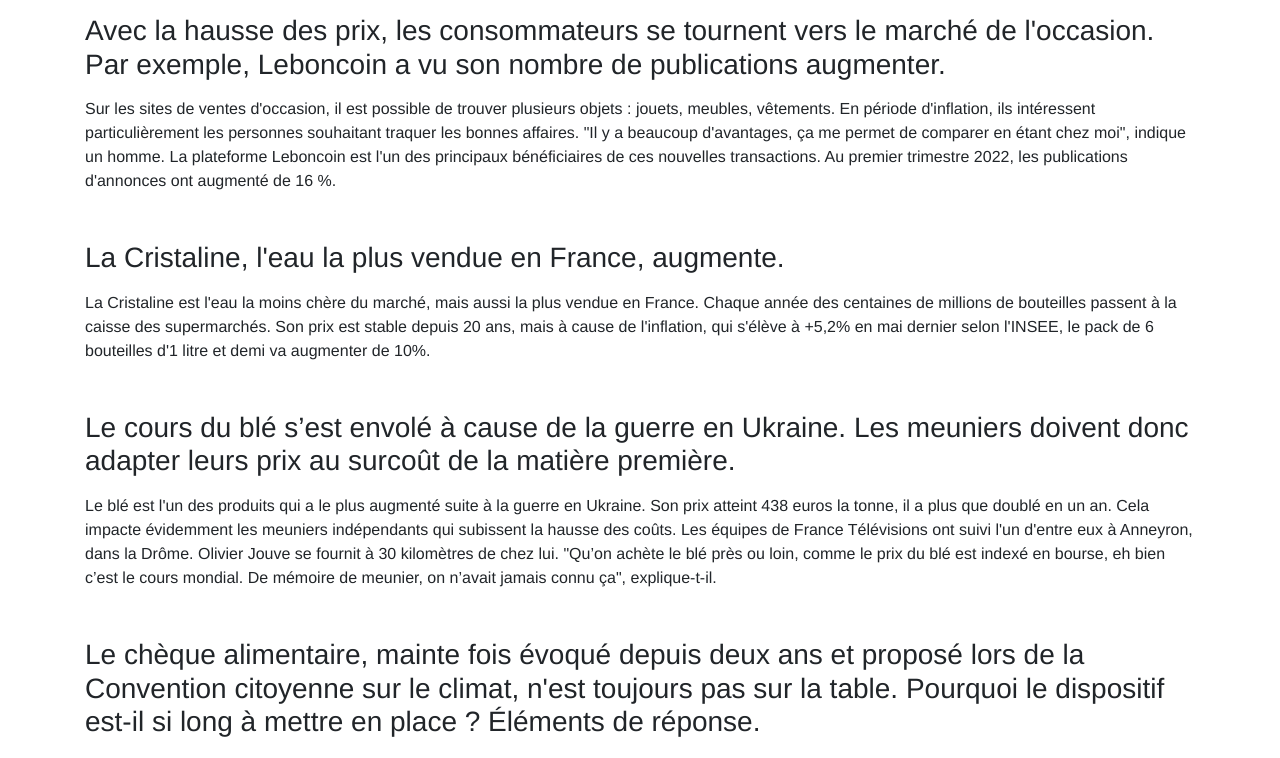
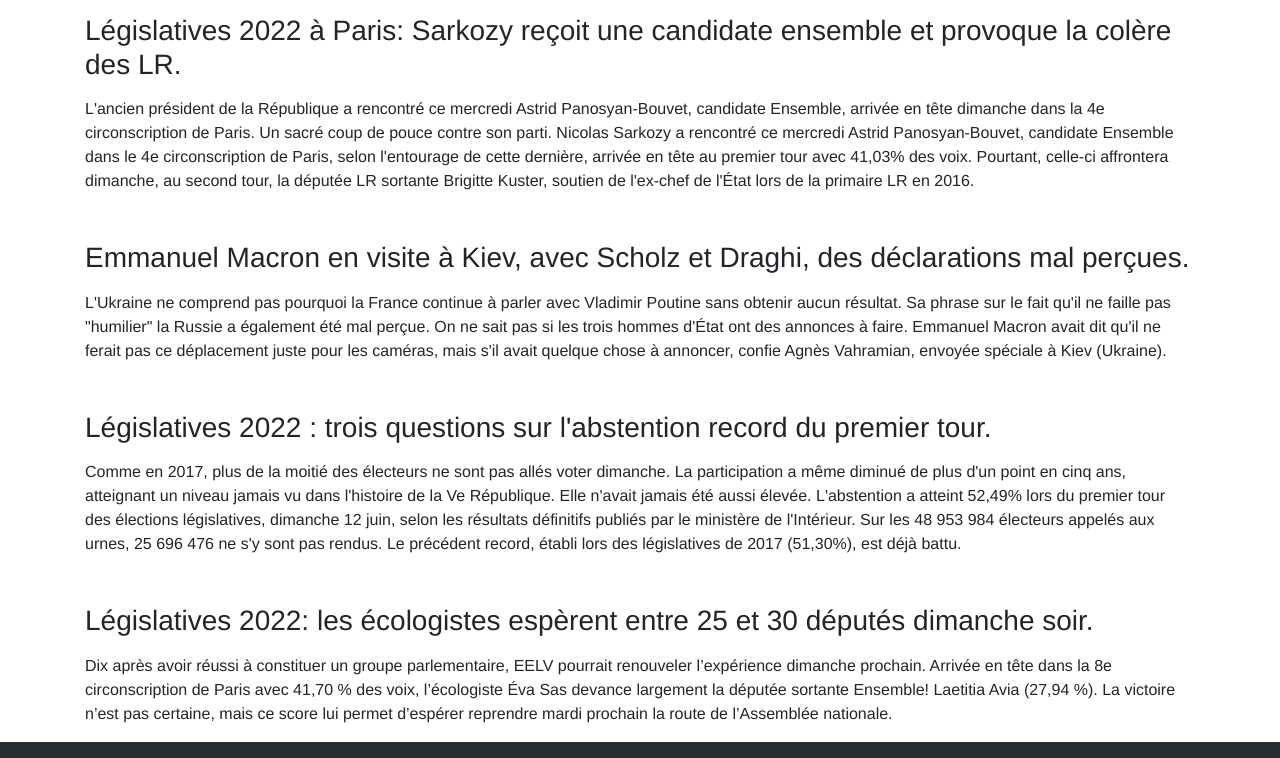
Before and after one commit to IvanMakarenko91/info, a React (Create React App) app: page /politique in a window 1280 px wide. Shown: the part 635-1393 px from the top of the page. Built offline with nearby package versions, Linux system fonts and the light colour scheme.

Commit message:
Texte écrit

```diff
--- a/src/routes/canicule.js
+++ b/src/routes/canicule.js
@@ -6,16 +6,15 @@ const canicule = () => {
     <>
     <Cani>Canicule : alerte météo</Cani>
     <div className='container'>
-      <div>Publié le 15/06/2022 13:01 <strong className='ml-3'> Mis à jour le 15/06/2022 18:36</strong></div>
-      <img src='/img3.jpg' alt='' />
-      <h3 className='my-3'>Avec la hausse des prix, les consommateurs se tournent vers le marché de l'occasion. Par exemple, Leboncoin a vu son nombre de publications augmenter. </h3>
-      <p>Sur les sites de ventes d'occasion, il est possible de trouver plusieurs objets : jouets, meubles, vêtements. En période d'inflation, ils intéressent particulièrement les personnes souhaitant traquer les bonnes affaires. "Il y a beaucoup d'avantages, ça me permet de comparer en étant chez moi", indique un homme. La plateforme Leboncoin est l'un des principaux bénéficiaires de ces nouvelles transactions. Au premier trimestre 2022, les publications d'annonces ont augmenté de 16 %.</p>
-      <h3 className='mt-5 mb-3'>La Cristaline, l'eau la plus vendue en France, augmente.</h3>
-      <p>La Cristaline est l'eau la moins chère du marché, mais aussi la plus vendue en France. Chaque année des centaines de millions de bouteilles passent à la caisse des supermarchés. Son prix est stable depuis 20 ans, mais à cause de l'inflation, qui s'élève à +5,2% en mai dernier selon l'INSEE, le pack de 6 bouteilles d'1 litre et demi va augmenter de 10%.</p>
-      <h3 className='mt-5 mb-3'>Le cours du blé s’est envolé à cause de la guerre en Ukraine. Les meuniers doivent donc adapter leurs prix au surcoût de la matière première.</h3>
-      <p>Le blé est l'un des produits qui a le plus augmenté suite à la guerre en Ukraine. Son prix atteint 438 euros la tonne, il a plus que doublé en un an. Cela impacte évidemment les meuniers indépendants qui subissent la hausse des coûts. Les équipes de France Télévisions ont suivi l'un d'entre eux à Anneyron, dans la Drôme. Olivier Jouve se fournit à 30 kilomètres de chez lui. "Qu’on achète le blé près ou loin, comme le prix du blé est indexé en bourse, eh bien c’est le cours mondial. De mémoire de meunier, on n’avait jamais connu ça", explique-t-il.</p>
-      <h3 className='mt-5 mb-3'>Le chèque alimentaire, mainte fois évoqué depuis deux ans et proposé lors de la Convention citoyenne sur le climat, n'est toujours pas sur la table. Pourquoi le dispositif est-il si long à mettre en place ? Éléments de réponse.</h3>
-      <p>C'était l'une des propositions phares de la Convention citoyenne pour le climat : verser chaque mois une aide aux foyers les plus modestes, pour les encourager à consommer des produits alimentaires durables, français et bio. La proposition a été validée en juin 2020 par le chef de l'État, Emmanuel Macron. Deux ans plus ans, elle peine encore à voir le jour. Selon le ministre de l'Économie, Bruno Le Maire, faire une liste de produits français éligibles au coup de pouce serait une opération trop complexe. </p>
+      <div>Publié le 16/06/2022 8:59 <strong className='ml-3'> Mis à jour le 16/06/2022 11:45</strong></div>
+      <img src='/img3.jpg' alt='' className="first-photo" />
+      <h3 className='my-3'>Canicule : Météo-France place 23 départements en vigilance orange. </h3>
+      <p>Une vague de chaleur arrivée d’Espagne se met en place par le sud du pays. Vingt-trois départements d’un grand quart sud-ouest ont été placés en vigilance orange canicule, a annoncé Météo-France mercredi 15 juin. Les maximales ont dépassé les 30 °C, dans l’après-midi, dans la plupart des régions, excepté du nord de la Bretagne au Pas-de-Calais. D’ici le week-end, cette vague de chaleur va encore s’intensifier. « A partir de vendredi, on a un affolement du mercure avec 40 °C régulièrement atteint sur le Sud-Ouest et possible jusqu’à la Loire, comme en vallée du Rhône », prévient Olivier Proust, prévisionniste à Météo-France.</p>
+      <img src='/img3.jpg' alt=''/>
+      <h3 className='mt-5 mb-3'>Canicule record en Inde : "On a du mal à descendre en dessous de 36° la nuit".</h3>
+      <p>Les mois de mars et d'avril, exceptionnellement chauds, ont fait grimper la consommation d'électricité, notamment pour alimenter les climatiseurs gourmands en énergie. Les centrales électriques manquent à présent de charbon pour répondre à la demande. D'après l'Organisation météorologique mondiale des Nations unies (OMM), cette vague de chaleur record est "cohérente" avec le changement climatique. Conséquence de cette canicule sans précédent, l'Inde, deuxième producteur au monde, a décidé d’interdire les exportations de blé face à la baisse de sa production, due notamment à des vagues extrêmes de chaleur, ce qui va "aggraver la crise" d'approvisionnement en céréales avec la guerre en Ukraine, selon le G7.</p>
+      <h3 className='mt-5 mb-3'>Vague de chaleur : Angers, première ville verte de France.</h3>
+      <p>Face à ces canicules qui s'annoncent de plus en plus fréquentes, les pouvoirs publics sont mis au défi de trouver des solutions. Le gouvernement a annoncé la mise en place d'un fond de 500 millions d'euros pour rafraîchir les grandes villes, avec un programme de revégétalisation, comme à Angers (Maine-et-Loire), pionnière en la matière. Autre réalisation proche des habitations : des arbres hauts de plus de 10 mètres ont été plantés. Selon la couverture végétale, la température peut baisser de 2 à 4 degrés. "On profite de planter un arbre pour désimperméabiliser le sol au pied de cet arbre", explique Jacques-Olivier Martin, adjoint aux espaces verts.</p>
     </div>
     </>
   )
--- a/src/routes/inflation.js
+++ b/src/routes/inflation.js
@@ -7,11 +7,12 @@ const inflation = () => {
     <Infla>inflation : Quelles conséquences ?</Infla>
     <div className='container'>
       <div>Publié le 15/06/2022 11:26 <strong className='ml-3'> Mis à jour le 15/06/2022 16:22</strong></div>
-      <img src='/img2.jpg' alt='' />
+      <img src='/img2.jpg' alt='' className='first-photo' />
       <h3 className='my-3'>Avec la hausse des prix, les consommateurs se tournent vers le marché de l'occasion. Par exemple, Leboncoin a vu son nombre de publications augmenter. </h3>
       <p>Sur les sites de ventes d'occasion, il est possible de trouver plusieurs objets : jouets, meubles, vêtements. En période d'inflation, ils intéressent particulièrement les personnes souhaitant traquer les bonnes affaires. "Il y a beaucoup d'avantages, ça me permet de comparer en étant chez moi", indique un homme. La plateforme Leboncoin est l'un des principaux bénéficiaires de ces nouvelles transactions. Au premier trimestre 2022, les publications d'annonces ont augmenté de 16 %.</p>
       <h3 className='mt-5 mb-3'>La Cristaline, l'eau la plus vendue en France, augmente.</h3>
       <p>La Cristaline est l'eau la moins chère du marché, mais aussi la plus vendue en France. Chaque année des centaines de millions de bouteilles passent à la caisse des supermarchés. Son prix est stable depuis 20 ans, mais à cause de l'inflation, qui s'élève à +5,2% en mai dernier selon l'INSEE, le pack de 6 bouteilles d'1 litre et demi va augmenter de 10%.</p>
+      <img src='/img3.jpg' alt=''/>
       <h3 className='mt-5 mb-3'>Le cours du blé s’est envolé à cause de la guerre en Ukraine. Les meuniers doivent donc adapter leurs prix au surcoût de la matière première.</h3>
       <p>Le blé est l'un des produits qui a le plus augmenté suite à la guerre en Ukraine. Son prix atteint 438 euros la tonne, il a plus que doublé en un an. Cela impacte évidemment les meuniers indépendants qui subissent la hausse des coûts. Les équipes de France Télévisions ont suivi l'un d'entre eux à Anneyron, dans la Drôme. Olivier Jouve se fournit à 30 kilomètres de chez lui. "Qu’on achète le blé près ou loin, comme le prix du blé est indexé en bourse, eh bien c’est le cours mondial. De mémoire de meunier, on n’avait jamais connu ça", explique-t-il.</p>
       <h3 className='mt-5 mb-3'>Le chèque alimentaire, mainte fois évoqué depuis deux ans et proposé lors de la Convention citoyenne sur le climat, n'est toujours pas sur la table. Pourquoi le dispositif est-il si long à mettre en place ? Éléments de réponse.</h3>
--- a/src/routes/politique.js
+++ b/src/routes/politique.js
@@ -6,16 +6,16 @@ const politique = () => {
     <>
     <Poli>Politique : les législatives</Poli>
     <div className='container'>
-      <div>Publié le 15/06/2022 13:01 <strong className='ml-3'> Mis à jour le 15/06/2022 18:36</strong></div>
-      <img src='/img4.jpg' alt='' />
-      <h3 className='my-3'>Avec la hausse des prix, les consommateurs se tournent vers le marché de l'occasion. Par exemple, Leboncoin a vu son nombre de publications augmenter. </h3>
-      <p>Sur les sites de ventes d'occasion, il est possible de trouver plusieurs objets : jouets, meubles, vêtements. En période d'inflation, ils intéressent particulièrement les personnes souhaitant traquer les bonnes affaires. "Il y a beaucoup d'avantages, ça me permet de comparer en étant chez moi", indique un homme. La plateforme Leboncoin est l'un des principaux bénéficiaires de ces nouvelles transactions. Au premier trimestre 2022, les publications d'annonces ont augmenté de 16 %.</p>
-      <h3 className='mt-5 mb-3'>La Cristaline, l'eau la plus vendue en France, augmente.</h3>
-      <p>La Cristaline est l'eau la moins chère du marché, mais aussi la plus vendue en France. Chaque année des centaines de millions de bouteilles passent à la caisse des supermarchés. Son prix est stable depuis 20 ans, mais à cause de l'inflation, qui s'élève à +5,2% en mai dernier selon l'INSEE, le pack de 6 bouteilles d'1 litre et demi va augmenter de 10%.</p>
-      <h3 className='mt-5 mb-3'>Le cours du blé s’est envolé à cause de la guerre en Ukraine. Les meuniers doivent donc adapter leurs prix au surcoût de la matière première.</h3>
-      <p>Le blé est l'un des produits qui a le plus augmenté suite à la guerre en Ukraine. Son prix atteint 438 euros la tonne, il a plus que doublé en un an. Cela impacte évidemment les meuniers indépendants qui subissent la hausse des coûts. Les équipes de France Télévisions ont suivi l'un d'entre eux à Anneyron, dans la Drôme. Olivier Jouve se fournit à 30 kilomètres de chez lui. "Qu’on achète le blé près ou loin, comme le prix du blé est indexé en bourse, eh bien c’est le cours mondial. De mémoire de meunier, on n’avait jamais connu ça", explique-t-il.</p>
-      <h3 className='mt-5 mb-3'>Le chèque alimentaire, mainte fois évoqué depuis deux ans et proposé lors de la Convention citoyenne sur le climat, n'est toujours pas sur la table. Pourquoi le dispositif est-il si long à mettre en place ? Éléments de réponse.</h3>
-      <p>C'était l'une des propositions phares de la Convention citoyenne pour le climat : verser chaque mois une aide aux foyers les plus modestes, pour les encourager à consommer des produits alimentaires durables, français et bio. La proposition a été validée en juin 2020 par le chef de l'État, Emmanuel Macron. Deux ans plus ans, elle peine encore à voir le jour. Selon le ministre de l'Économie, Bruno Le Maire, faire une liste de produits français éligibles au coup de pouce serait une opération trop complexe. </p>
+      <div>Publié le 16/06/2022 10:12 <strong className='ml-3'> Mis à jour le 15/06/2022 17:51</strong></div>
+      <img src='/img4.jpg' alt='' className='first-photo' />
+      <h3 className='my-3'>Législatives 2022 à Paris: Sarkozy reçoit une candidate ensemble et provoque la colère des LR. </h3>
+      <p>L'ancien président de la République a rencontré ce mercredi Astrid Panosyan-Bouvet, candidate Ensemble, arrivée en tête dimanche dans la 4e circonscription de Paris. Un sacré coup de pouce contre son parti. Nicolas Sarkozy a rencontré ce mercredi Astrid Panosyan-Bouvet, candidate Ensemble dans le 4e circonscription de Paris, selon l'entourage de cette dernière, arrivée en tête au premier tour avec 41,03% des voix. Pourtant, celle-ci affrontera dimanche, au second tour, la députée LR sortante Brigitte Kuster, soutien de l'ex-chef de l'État lors de la primaire LR en 2016.</p>
+      <h3 className='mt-5 mb-3'>Emmanuel Macron en visite à Kiev, avec Scholz et Draghi, des déclarations mal perçues.</h3>
+      <p>L'Ukraine ne comprend pas pourquoi la France continue à parler avec Vladimir Poutine sans obtenir aucun résultat. Sa phrase sur le fait qu'il ne faille pas "humilier" la Russie a également été mal perçue. On ne sait pas si les trois hommes d'État ont des annonces à faire. Emmanuel Macron avait dit qu'il ne ferait pas ce déplacement juste pour les caméras, mais s'il avait quelque chose à annoncer, confie Agnès Vahramian, envoyée spéciale à Kiev (Ukraine).</p>
+      <h3 className='mt-5 mb-3'>Législatives 2022 : trois questions sur l'abstention record du premier tour.</h3>
+      <p>Comme en 2017, plus de la moitié des électeurs ne sont pas allés voter dimanche. La participation a même diminué de plus d'un point en cinq ans, atteignant un niveau jamais vu dans l'histoire de la Ve République. Elle n'avait jamais été aussi élevée. L'abstention a atteint 52,49% lors du premier tour des élections législatives, dimanche 12 juin, selon les résultats définitifs publiés par le ministère de l'Intérieur. Sur les 48 953 984 électeurs appelés aux urnes, 25 696 476 ne s'y sont pas rendus. Le précédent record, établi lors des législatives de 2017 (51,30%), est déjà battu.</p>
+      <h3 className='mt-5 mb-3'>Législatives 2022: les écologistes espèrent entre 25 et 30 députés dimanche soir.</h3>
+      <p>Dix après avoir réussi à constituer un groupe parlementaire, EELV pourrait renouveler l’expérience dimanche prochain. Arrivée en tête dans la 8e circonscription de Paris avec 41,70 % des voix, l’écologiste Éva Sas devance largement la députée sortante Ensemble! Laetitia Avia (27,94 %). La victoire n’est pas certaine, mais ce score lui permet d’espérer reprendre mardi prochain la route de l’Assemblée nationale.</p>
     </div>
     </>
   )
--- a/src/routes/ukraine.js
+++ b/src/routes/ukraine.js
@@ -7,15 +7,15 @@ const Ukraine = () => {
     <Ukr>La guerre en ukraine</Ukr>
     <div className='container'>
       <div>Publié le 15/06/2022 13:01 <strong className='ml-3'> Mis à jour le 15/06/2022 18:36</strong></div>
-      <img src='/img1.jpg' alt='' />
-      <h3 className='my-3'>Avec la hausse des prix, les consommateurs se tournent vers le marché de l'occasion. Par exemple, Leboncoin a vu son nombre de publications augmenter. </h3>
-      <p>Sur les sites de ventes d'occasion, il est possible de trouver plusieurs objets : jouets, meubles, vêtements. En période d'inflation, ils intéressent particulièrement les personnes souhaitant traquer les bonnes affaires. "Il y a beaucoup d'avantages, ça me permet de comparer en étant chez moi", indique un homme. La plateforme Leboncoin est l'un des principaux bénéficiaires de ces nouvelles transactions. Au premier trimestre 2022, les publications d'annonces ont augmenté de 16 %.</p>
-      <h3 className='mt-5 mb-3'>La Cristaline, l'eau la plus vendue en France, augmente.</h3>
-      <p>La Cristaline est l'eau la moins chère du marché, mais aussi la plus vendue en France. Chaque année des centaines de millions de bouteilles passent à la caisse des supermarchés. Son prix est stable depuis 20 ans, mais à cause de l'inflation, qui s'élève à +5,2% en mai dernier selon l'INSEE, le pack de 6 bouteilles d'1 litre et demi va augmenter de 10%.</p>
-      <h3 className='mt-5 mb-3'>Le cours du blé s’est envolé à cause de la guerre en Ukraine. Les meuniers doivent donc adapter leurs prix au surcoût de la matière première.</h3>
-      <p>Le blé est l'un des produits qui a le plus augmenté suite à la guerre en Ukraine. Son prix atteint 438 euros la tonne, il a plus que doublé en un an. Cela impacte évidemment les meuniers indépendants qui subissent la hausse des coûts. Les équipes de France Télévisions ont suivi l'un d'entre eux à Anneyron, dans la Drôme. Olivier Jouve se fournit à 30 kilomètres de chez lui. "Qu’on achète le blé près ou loin, comme le prix du blé est indexé en bourse, eh bien c’est le cours mondial. De mémoire de meunier, on n’avait jamais connu ça", explique-t-il.</p>
-      <h3 className='mt-5 mb-3'>Le chèque alimentaire, mainte fois évoqué depuis deux ans et proposé lors de la Convention citoyenne sur le climat, n'est toujours pas sur la table. Pourquoi le dispositif est-il si long à mettre en place ? Éléments de réponse.</h3>
-      <p>C'était l'une des propositions phares de la Convention citoyenne pour le climat : verser chaque mois une aide aux foyers les plus modestes, pour les encourager à consommer des produits alimentaires durables, français et bio. La proposition a été validée en juin 2020 par le chef de l'État, Emmanuel Macron. Deux ans plus ans, elle peine encore à voir le jour. Selon le ministre de l'Économie, Bruno Le Maire, faire une liste de produits français éligibles au coup de pouce serait une opération trop complexe. </p>
+      <img src='/img1.jpg' alt='' className='first-photo' />
+      <h3 className='my-3'>Les Russes progressent inexorablement à Severodonetsk. </h3>
+      <p>Les forces russes poursuivent leur offensive sur Severodonetsk, la capitale de l'oblast de Louhansk, où elles progressent toujours lentement et inexorablement. En face, les troupes ukrainiennes essuient dans cette bataille décisive des pertes "terrifiantes", selon le terme employé par Volodymyr Zelensky. La semaine dernière, le président ukrainien évoquait entre 80 et 100 soldats tués chaque jour. Acculées par la puissance de feu de l'artillerie russe, les forces ukrainiennes ont reconnu ce lundi avoir abandonné le centre de Severodonetsk.</p>
+      <h3 className='mt-5 mb-3'>Le désespoir des agriculteurs qui ne peuvent plus travailler à cause du conflit.</h3>
+      <p>Dans un monde en pleine crise alimentaire, les céréales ukrainiennes représentent un enjeu capital pour de nombreux pays. Au sud de l'Ukraine, nous sommes en pleine période de récoltes, mais les agriculteurs passent davantage de temps à essayer d'échapper aux bombes russes et réparer leurs installations qu'à faire leur véritable travail.  Parmi eux nous retrouvons Nadia Ivanova. Cette agricultrice ukrainienne possède une exploitation de quatre mille hectares près de la ville de Mykolaïv. Mais les troupes russes ont détruit une partie de ses installations en mars. </p>
+      <h3 className='mt-5 mb-3'>Les combats se poursuivent dans l'est et le sud.</h3>
+      <p>Les forces ukrainiennes ont indiqué vendredi avoir bombardé des positions russes dans la région de Kherson (sud) dont la quasi-totalité est occupée depuis les premiers jours de l'invasion. Kiev redoute une annexion rapide par Moscou. Depuis plusieurs jours, les Ukrainiens font état de combats dans cette région. Le commandement opérationnel ukrainien a raconté qu'un groupe de reconnaissance infiltré dans ce territoire occupé avait vaincu des troupes russes, "s'emparant de leurs armements et moyens de communication".</p>
+      <h3 className='mt-5 mb-3'>Deux combattants britanniques et un marocain condamnés à mort. </h3>
+      <p>En venant combattre en Ukraine, ces hommes avaient peut-être envisagé la mort, mais surement pas par la main de la justice. Deux Britanniques et un Marocain faits prisonniers en Ukraine, où ils combattaient pour Kyiv, ont été condamnés à mort jeudi pour "mercenariat" par la justice des autorités séparatistes de Donetsk, ont annoncé les agences de presse russes.</p>
     </div>
     </>
   )
```
Also changed, not shown: src/App.css (+8 -1 lines).
